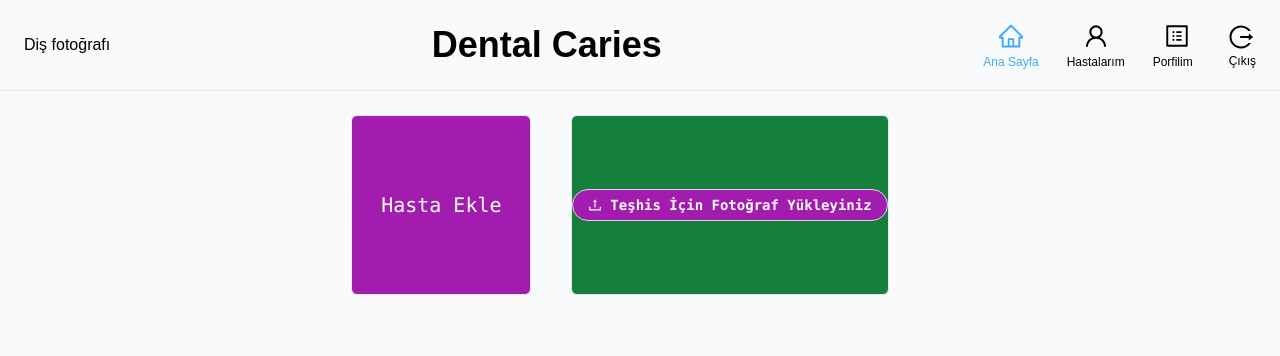
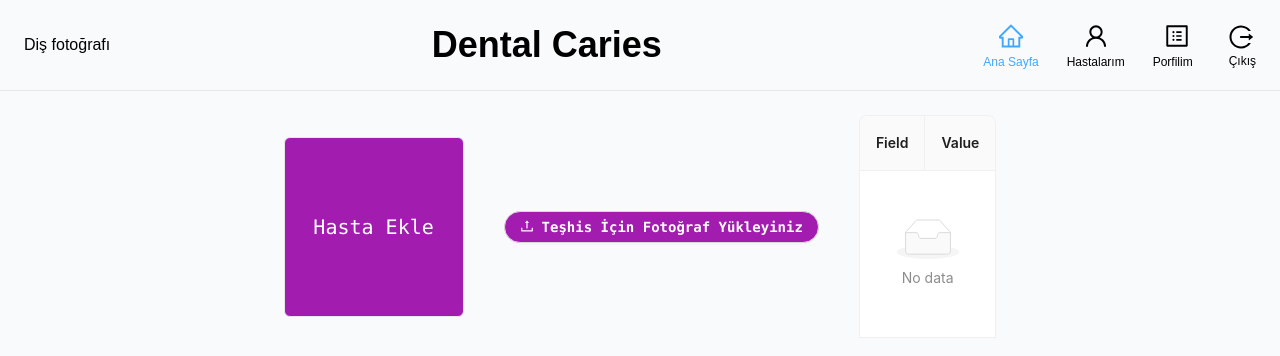
Before and after one commit to Ayalni2289/Dental-Caries-Tez, a React (Create React App) app in the folder client/: page / in a window 1280 px wide. Shown: the top 356 px of the page. Built offline with nearby package versions, Linux system fonts and the light colour scheme; sample sign-in values are in the browser's storage.

Commit message:
HomePage uptadet with button types and added prediction

```diff
--- a/client/src/components/patient/Buttons.jsx
+++ b/client/src/components/patient/Buttons.jsx
@@ -1,20 +1,22 @@
 import { useState } from "react";
 import Add from "./AddPatient";
-import { Button, Upload, message } from "antd";
+import { Button, Table, Upload, message, Tag, Typography  } from "antd";
 import { UploadOutlined } from "@ant-design/icons";
+
 
 const Buttons = () => {
   const [isAddModalOpen, setIsAddModalOpen] = useState(false);
   const [result, setResult] = useState(null);
   const [error, setError] = useState(null);
-  //const api_url = "https://cff3-188-132-140-102.ngrok-free.app"; Your API URL here
+
+  const api_url = "https://464a-188-132-140-102.ngrok-free.app"; //Your API URL here
 
   const handleFileUpload = async (file) => {
     const formData = new FormData();
     formData.append('image', file);
 
     try {
-      const response = await fetch(process.env.Api_Url_Ai, {
+      const response = await fetch(api_url, {
         method: 'POST',
         body: formData,
       });
@@ -22,7 +24,8 @@ const Buttons = () => {
       if (response.ok) {
         const resultData = await response.json();
         setResult(resultData);
-        message.success(`${file.name} dosyası başarıyla yüklendi`);
+
+        message.success(`Dosya başarıyla yüklendi`);
       } else {
         const errorData = await response.json();
         setError(errorData.message);
@@ -37,7 +40,7 @@ const Buttons = () => {
     name: "file",
     action: "https://run.mocky.io/v3/435e224c-44fb-4773-9faf-380c5e6a2188",
     headers: {
-      authorization: "authorization-text",
+      //authorization: "authorization-text",
     },
     onChange(info) {
       if (info.file.status !== "uploading") {
@@ -51,6 +54,32 @@ const Buttons = () => {
     },
   };
 
+  const columns = [
+    {
+      title: 'Field',
+      dataIndex: 'field',
+      key: 'field',
+    },
+    {
+      title: 'Value',
+      dataIndex: 'value',
+      key: 'value',
+      render: (text, record) => {
+        if (record.field === 'Predicted Class') {
+          return <Tag color="green">{text}</Tag>;
+        }
+        return text;
+      },
+    },
+  ];
+
+  const data = result
+  ? [
+      { key: '1', field: 'Predicted Class', value: result.predicted_class },
+      { key: '2', field: 'Confidence', value: result.confidence },
+    ]
+  : [];
+
   return (
     <div className="products-wrapper flex flex-row gap-10 w-full items-center justify-center">
       <div
@@ -61,30 +90,23 @@ const Buttons = () => {
       >
         <p className="text-white font-mono text-sm md:text-xl">Hasta Ekle</p>
       </div>
-      <Upload {...props} accept=".png, .jpg, .jpeg" type="file" >
-        <div
-          className="product-item border hover:shadow-lg rounded-md
-       cursor-pointer transition-all select-none
-       bg-green-700 flex justify-center items-center hover:opacity-80 min-h-[180px] min-w-[180px]"
-          // YAPAY ZEKA ENTEGRASYONU !
-        >
+      <Upload {...props} accept=".png, .jpg, .jpeg" type="file" listType="picture" >
+        <div>
           <Button
             icon={<UploadOutlined />}
             className="text-white font-mono text-sm bg-fuchsia-700 rounded-2xl font-semibold"
           >
-            Teşhis İçin Fotoğraf Yükleyiniz
+                        Teşhis İçin Fotoğraf Yükleyiniz
+
           </Button>
         </div>
       </Upload>
-      <div>
-      {result && (
-              <div>
-                <p>Predicted Class: {result.predicted_class}</p>
-                <p>Confidence: {result.confidence}</p>
-              </div>
-            )}
-            {error && <p>{error}</p>}
-      </div>
+      <Table
+      dataSource={data}
+      columns={columns}
+      bordered
+      pagination={false}
+    />
       <Add
         isAddModalOpen={isAddModalOpen}
         setIsAddModalOpen={setIsAddModalOpen}
```
